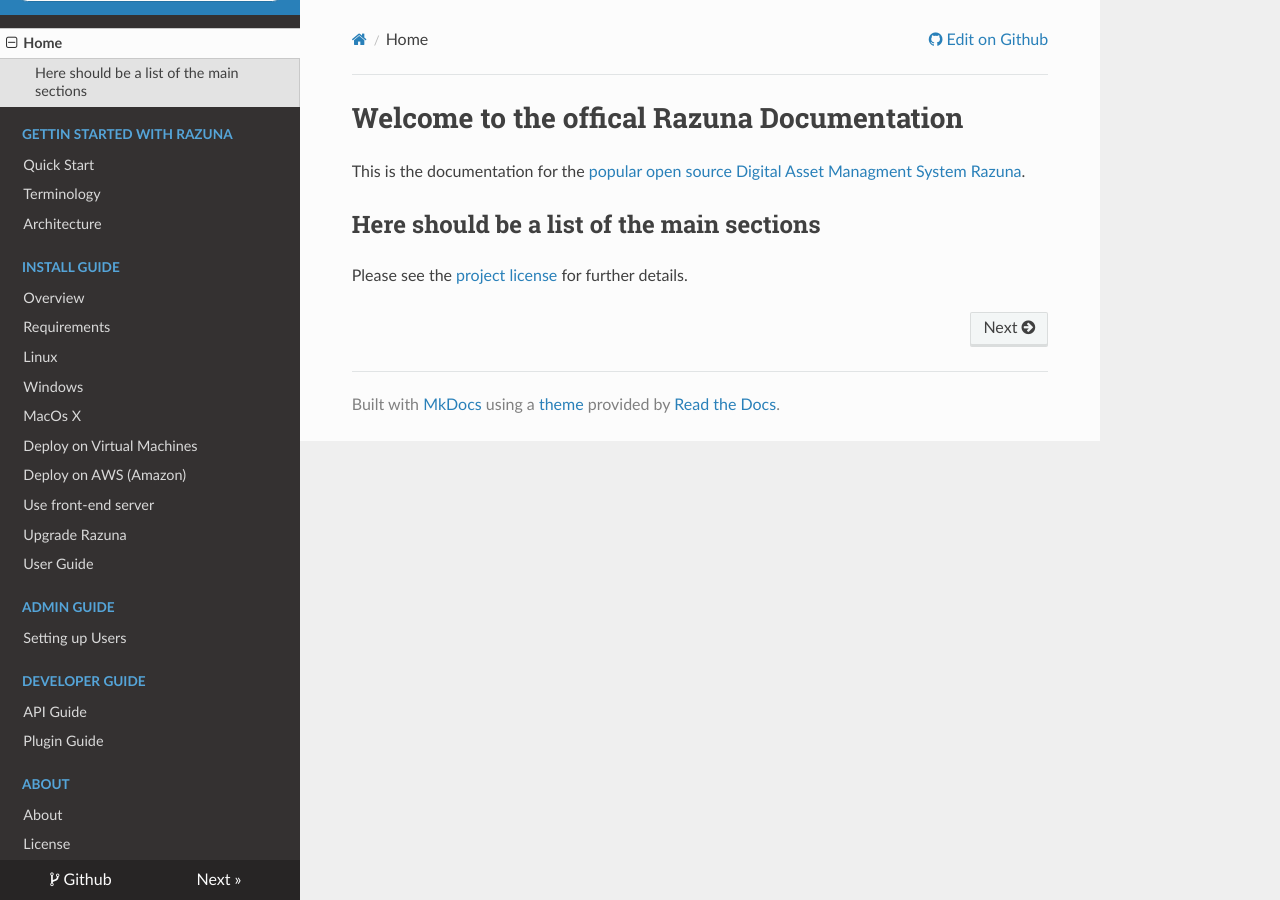
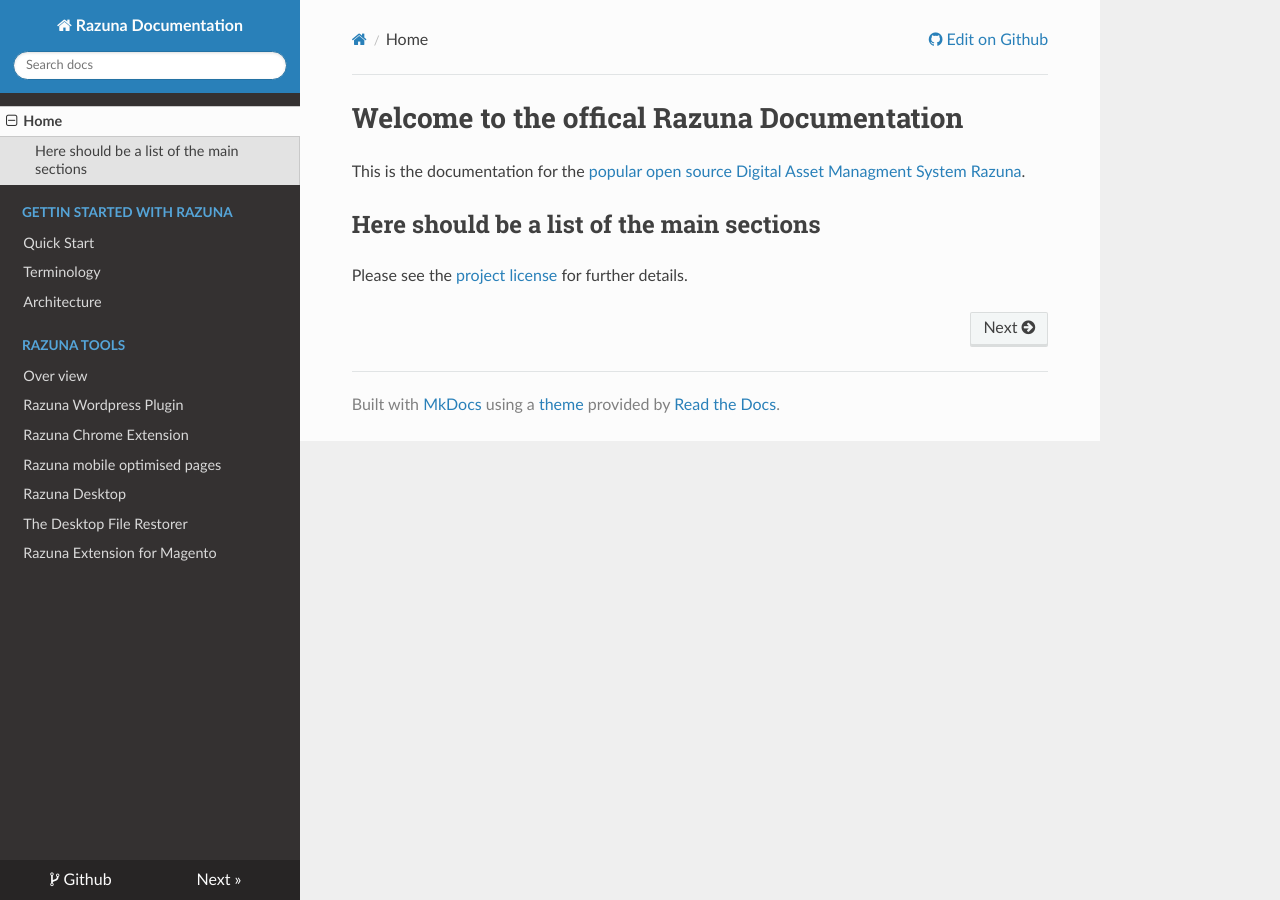
Before and after one commit to razuna/razuna-docs, an MkDocs documentation site: the page built from docs/index.md, in a window 1280 px wide. Built offline with MkDocs 1.6.1, drawn with Linux system fonts in a browser that asks for light colours; nearby versions of some CDN libraries; old or Windows-style settings are respelled for this version of MkDocs.

Commit message:
Create new content for Razuna tools Guide

```diff
--- a/mkdocs.yml
+++ b/mkdocs.yml
@@ -11,22 +11,11 @@ pages:
   - Quick Start: 'start/quickstart.md'
   - Terminology: 'start/terminology.md'
   - Architecture: 'start/architecture.md'
-- Install Guide:
-  - Overview: 'installation/index.md'
-  - Requirements: 'installation/requirement.md'
-  - Linux: 'installation/linux.md'
-  - Windows: 'installation/windows.md'
-  - MacOs X: 'installation/macosx.md'
-  - Deploy on Virtual Machines: 'installation/vms.md'
-  - Deploy on AWS (Amazon): 'installation/aws.md'
-  - Use front-end server: 'installation/nginxapache.md'
-  - Upgrade Razuna: 'installation/upgrade.md'
-- User Guide : 'user/index.md'
-- Admin Guide:
-  - Setting up Users : 'admin/users.md'
-- Developer Guide:
-  - API Guide : 'api/index.md'
-  - Plugin Guide : 'plugins/index.md'
-- About:
-  - About: 'about/index.md'
-  - License: 'about/license.md'
+- Razuna Tools :
+  - Over view : 'Razuna_tools/index.md'
+  - Razuna Wordpress Plugin : 'Razuna_tools/Wordpress_plugin.md'
+  - Razuna Chrome Extension : 'Razuna_tools/Chrome_Extension.md'
+  - Razuna mobile optimised pages : 'Razuna_tools/Mobile_optimised.md'
+  - Razuna Desktop : 'Razuna_tools/Razuna_desktop.md'
+  - The Desktop File Restorer : 'Razuna_tools/Desktop_file_restorer.md'
+  - Razuna Extension for Magento : 'Razuna_tools/Extension_for_Magento.md'
```
Also changed, not shown: docs/Razuna_tools/Chrome_Extension.md (added), docs/Razuna_tools/Desktop_file_restorer.md (added), docs/Razuna_tools/Extension_for_Magento.md (added), docs/Razuna_tools/Mobile_optimised.md (added), docs/Razuna_tools/New Text Document.txt (added), docs/Razuna_tools/Razuna_desktop.md (added), docs/Razuna_tools/Wordpress_plugin.md (added), docs/Razuna_tools/index.md (added).
